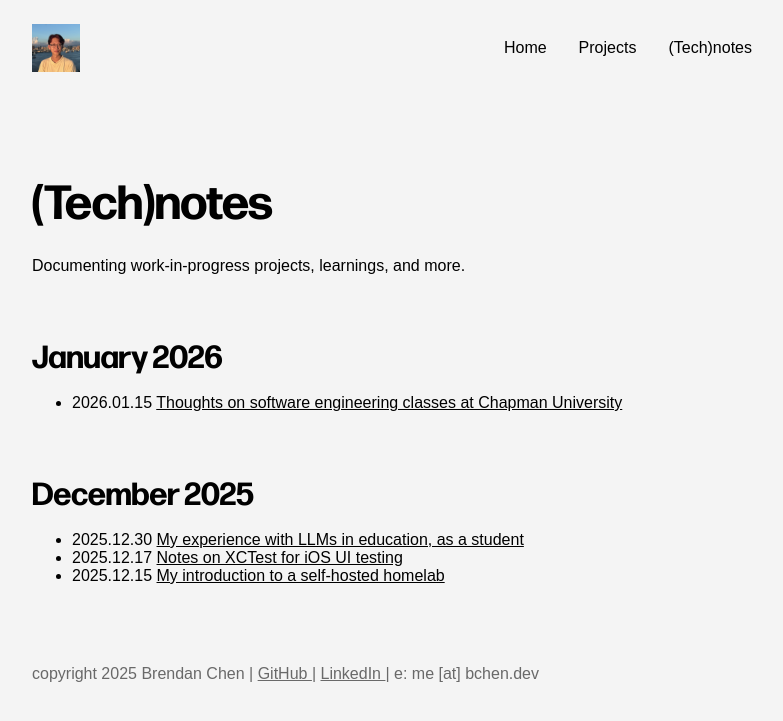
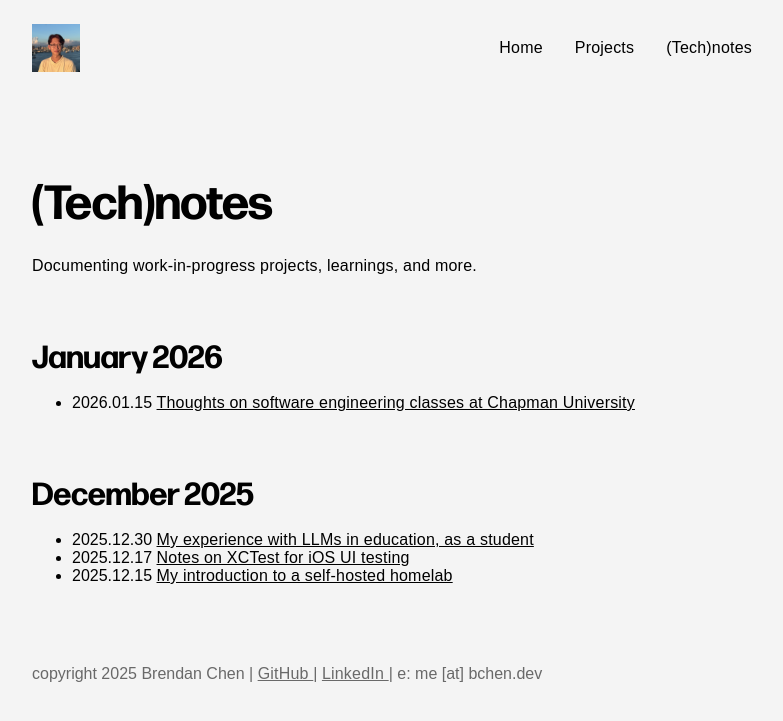
Before and after one commit to brendan-ch/brendan-ch.github.io, a Jekyll site: the page built from notes.html, in a window 1280 px wide. Shown: the top 721 px of the page, without its empty margins (248-1031 px from the left). Built offline with Jekyll 4.4.1, drawn with Linux system fonts in a browser that asks for light colours; some web fonts are replaced.

Commit message:
Increase letter spacing for paragraphs to promote readability

```diff
--- a/assets/css/global.css
+++ b/assets/css/global.css
@@ -43,6 +43,10 @@ a {
     color: unset;
 }
 
+p, a {
+    letter-spacing: 0.2px;
+}
+
 h1, h2, h3, h4, h5, h6 {
     margin-top: 2em;
     margin-bottom: 0.5em;
@@ -61,6 +65,7 @@ h3 {
     font-size: 1.5em;
 }
 
+
 img {
     max-width: 100%;
 }
--- a/notes.html
+++ b/notes.html
@@ -5,7 +5,7 @@ layout: default
 
 <h1>(Tech)notes</h1>
 
-Documenting work-in-progress projects, learnings, and more.
+<p>Documenting work-in-progress projects, learnings, and more.</p>
 
 <p></p>
 
```
